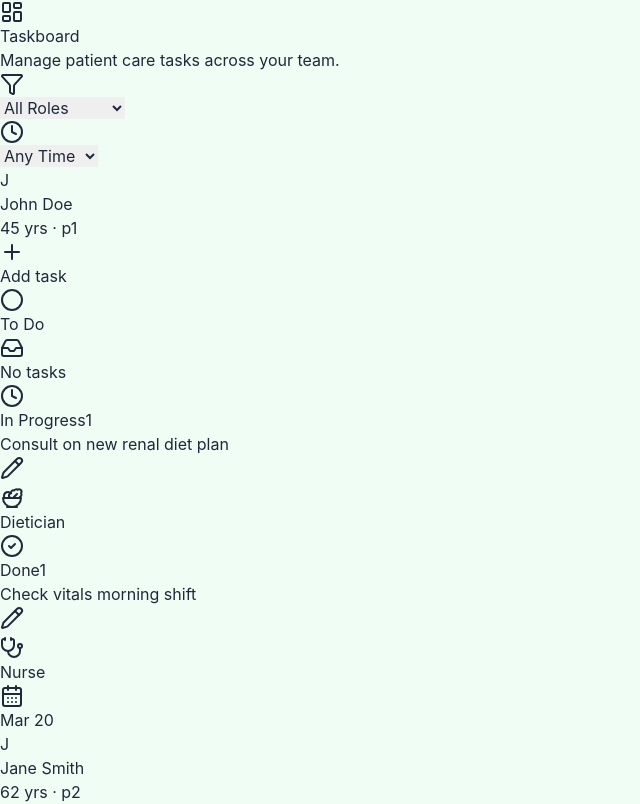
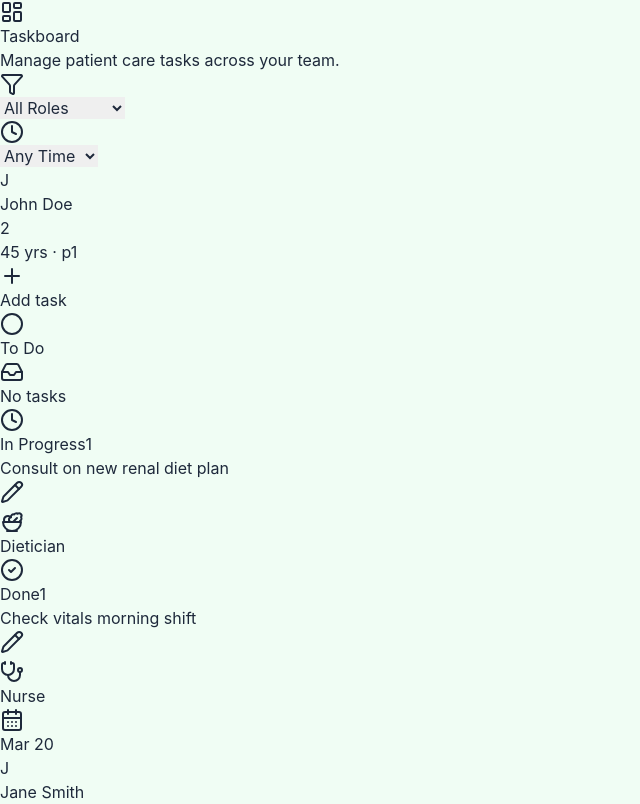
Before and after one commit to muhammed-v/dialysis-staff-taskboard, a React (Vite) app: page / in a window 1280 px wide. Shown: the top 804 px of the page, without its empty margins (0-640 px from the left). Built offline with nearby package versions, Linux system fonts and the light colour scheme.

Commit message:
error and success toasts, more UI improvements

```diff
--- a/package.json
+++ b/package.json
@@ -13,7 +13,8 @@
     "@tanstack/react-query": "^5.50.0",
     "lucide-react": "^0.577.0",
     "react": "^18.3.1",
-    "react-dom": "^18.3.1"
+    "react-dom": "^18.3.1",
+    "react-hot-toast": "^2.6.0"
   },
   "devDependencies": {
     "@types/react": "^18.3.3",
--- a/src/App.tsx
+++ b/src/App.tsx
@@ -1,7 +1,31 @@
 import Dashboard from './pages/Dashboard'
+import { Toaster } from 'react-hot-toast'
 
 function App() {
-  return <Dashboard />
+  return (
+    <>
+      <Toaster
+        position="top-right"
+        toastOptions={{
+          duration: 4000,
+          style: {
+            background: '#1e293b',
+            color: '#f8fafc',
+            fontSize: '14px',
+            borderRadius: '10px',
+            padding: '12px 16px',
+          },
+          error: {
+            iconTheme: { primary: '#ef4444', secondary: '#fff' },
+          },
+          success: {
+            iconTheme: { primary: '#10b981', secondary: '#fff' },
+          },
+        }}
+      />
+      <Dashboard />
+    </>
+  )
 }
 
 export default App
--- a/src/components/PatientRow.tsx
+++ b/src/components/PatientRow.tsx
@@ -38,7 +38,12 @@ export const PatientRow = ({ patient, filterOptions }: PatientRowProps) => {
             {patient?.name?.charAt(0) || '?'}
           </div>
           <div>
-            <h2 className="text-sm font-bold text-slate-800 leading-tight">{patient?.name || 'Unknown'}</h2>
+            <div className="flex items-center gap-2">
+              <h2 className="text-sm font-bold text-slate-800 leading-tight">{patient?.name || 'Unknown'}</h2>
+              {tasks.length > 0 && (
+                <span className="text-[10px] font-bold bg-emerald-100 text-emerald-700 px-1.5 py-0.5 rounded-full">{tasks.length}</span>
+              )}
+            </div>
             <p className="text-xs text-slate-400 mt-0.5">
               {patient?.age ? `${patient.age} yrs` : 'Age unknown'} · <span className="text-slate-300">{patient?.id}</span>
             </p>
--- a/src/hooks/useTaskMutations.ts
+++ b/src/hooks/useTaskMutations.ts
@@ -2,6 +2,7 @@ import { useMutation, useQueryClient } from '@tanstack/react-query';
 import { createTask, updateTask } from '../api/client';
 import { Task } from '../types';
 import type { CreateTaskInput } from '../api/mockBackend';
+import toast from 'react-hot-toast';
 
 export const useCreateTask = () => {
   const queryClient = useQueryClient();
@@ -15,10 +16,10 @@ export const useCreateTask = () => {
 
     },
     onError: (_err, _newVariables, _context) => {
-
+      toast.error('Failed to create task. Please try again.');
     },
     onSettled: (_data, _error, variables) => {
-
+      if (!_error) toast.success('Task created!');
       queryClient.invalidateQueries({ queryKey: ['tasks', variables.patientId] });
     },
   });
@@ -68,9 +69,10 @@ export const useUpdateTask = () => {
       }
 
       // Show error message as requested
-      alert(`Rollback applied. Failed to update task: ${err.message}`);
+      toast.error(`Failed to update task: ${err.message}. Changes rolled back.`);
     },
     onSettled: (_data, _error, variables) => {
+      if (!_error) toast.success('Task updated!');
       // Always resync with the server strictly as a final guarantee, regardless of success/fail
       queryClient.invalidateQueries({ queryKey: ['tasks', variables.patientId] });
     },
```
Also changed, not shown: 1 other file (tests, documents, lock files or other folders).
